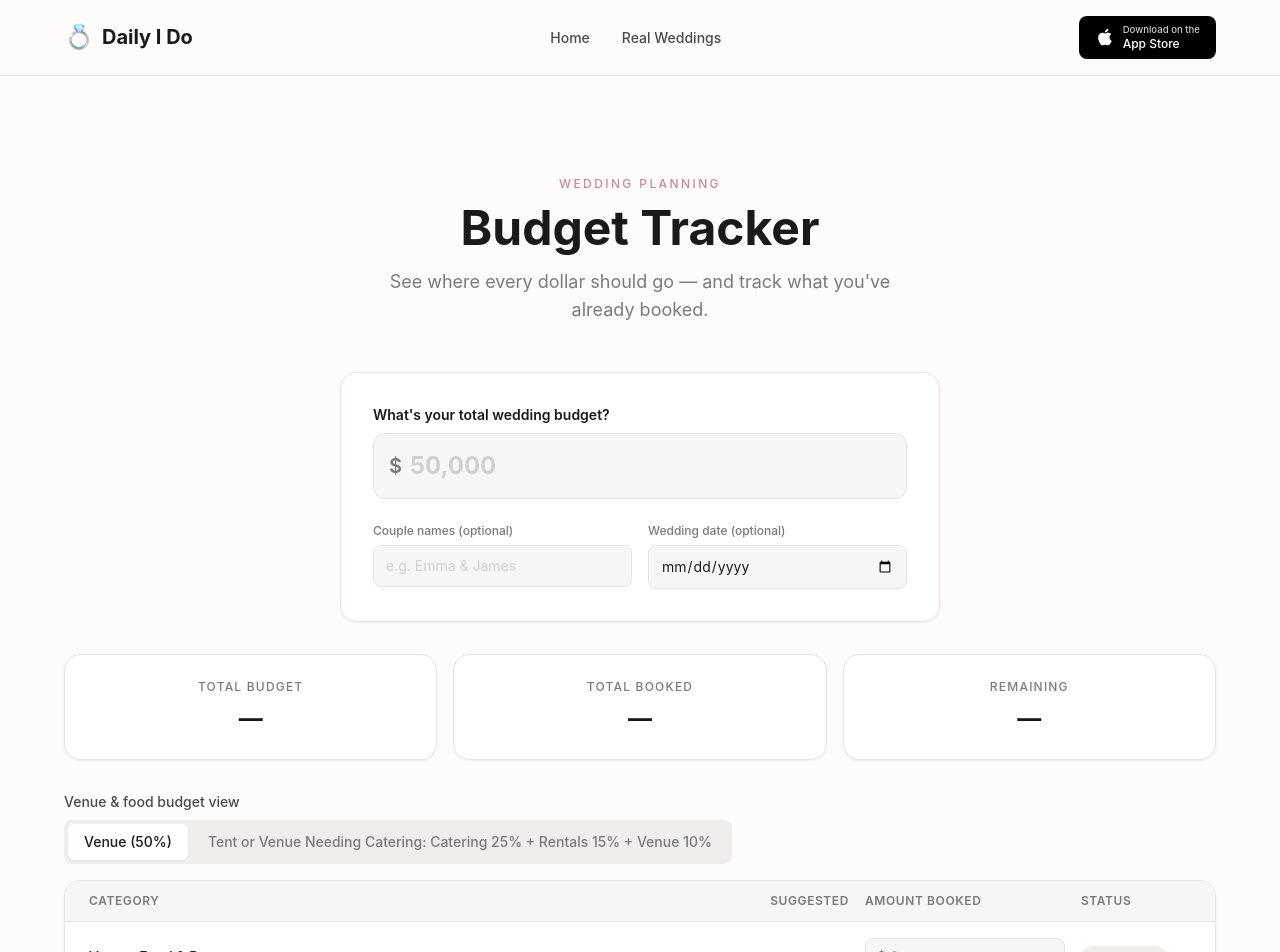
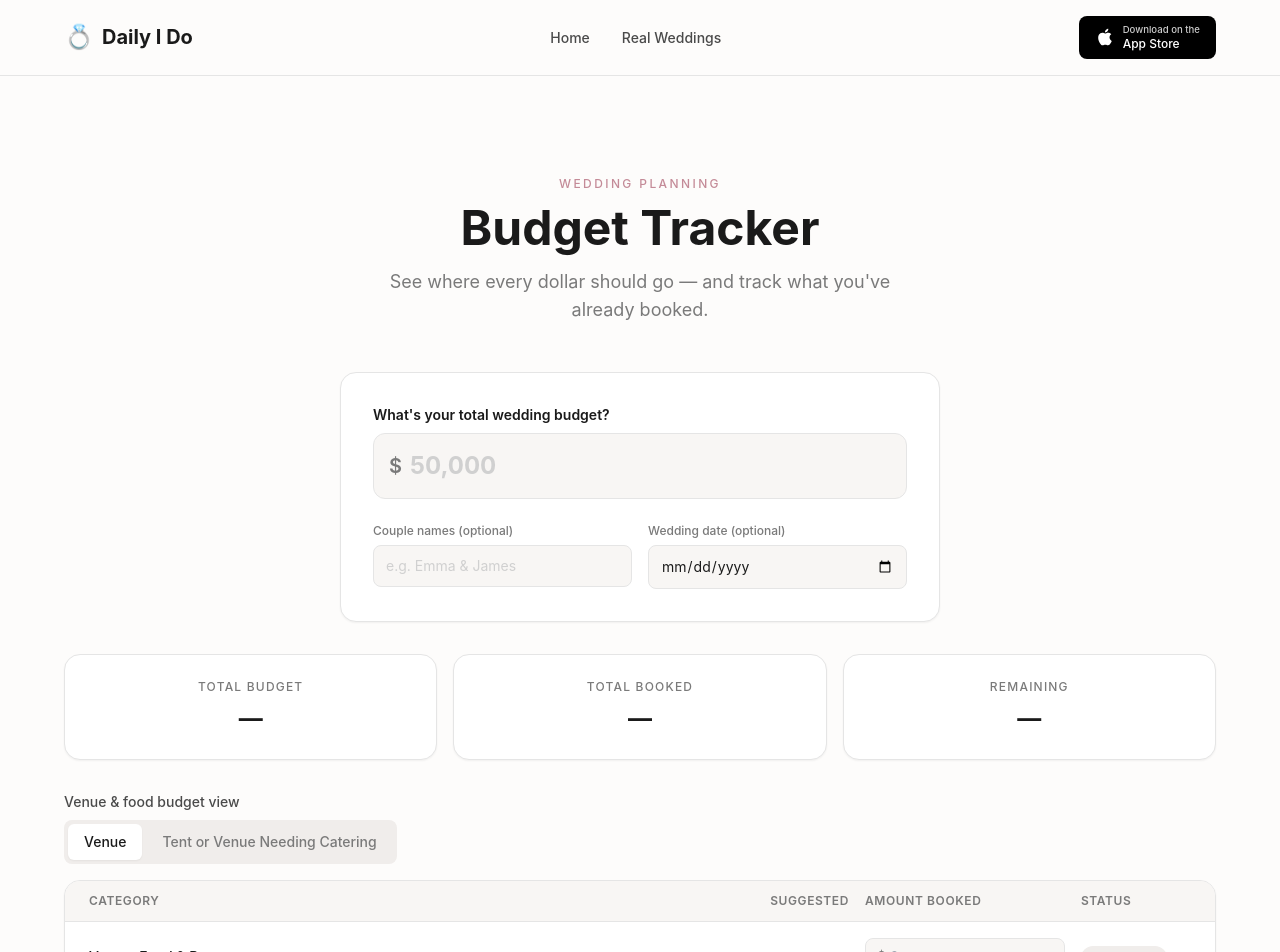
Before and after one commit to dailyido/website, a Next.js app: page /budgettracker in a window 1280 px wide. Shown: the top 952 px of the page. Built offline with nearby package versions, Linux system fonts and the light colour scheme.

Commit message:
Remove percentages from budget toggle tab labels
Co-Authored-By: Claude Sonnet 4.6 <noreply@anthropic.com>

```diff
--- a/app/budgettracker/page.tsx
+++ b/app/budgettracker/page.tsx
@@ -409,7 +409,7 @@ export default function BudgetTracker() {
                     : 'text-[#7a7a7a] hover:text-[#4a4a4a]'
                 }`}
               >
-                Venue (50%)
+                Venue
               </button>
               <button
                 onClick={() => setBudget(prev => ({ ...prev, venueFoodMode: 'split' }))}
@@ -419,7 +419,7 @@ export default function BudgetTracker() {
                     : 'text-[#7a7a7a] hover:text-[#4a4a4a]'
                 }`}
               >
-                Tent or Venue Needing Catering: Catering 25% + Rentals 15% + Venue 10%
+                Tent or Venue Needing Catering
               </button>
             </div>
           </div>
```
